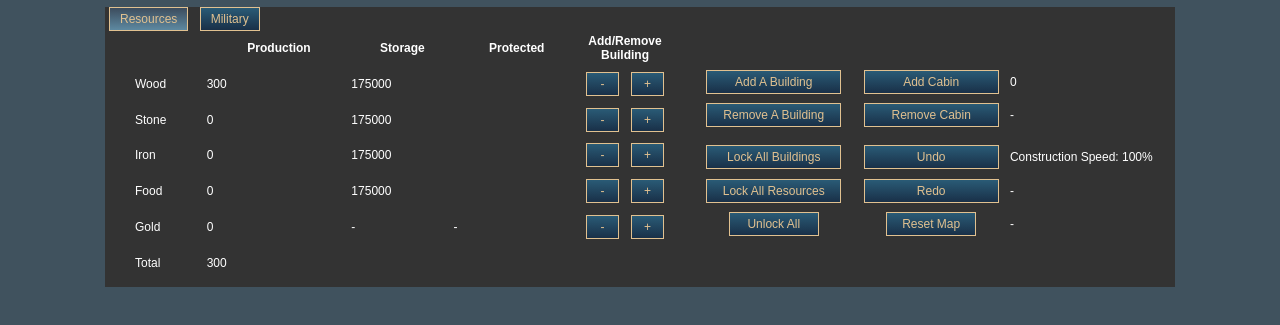
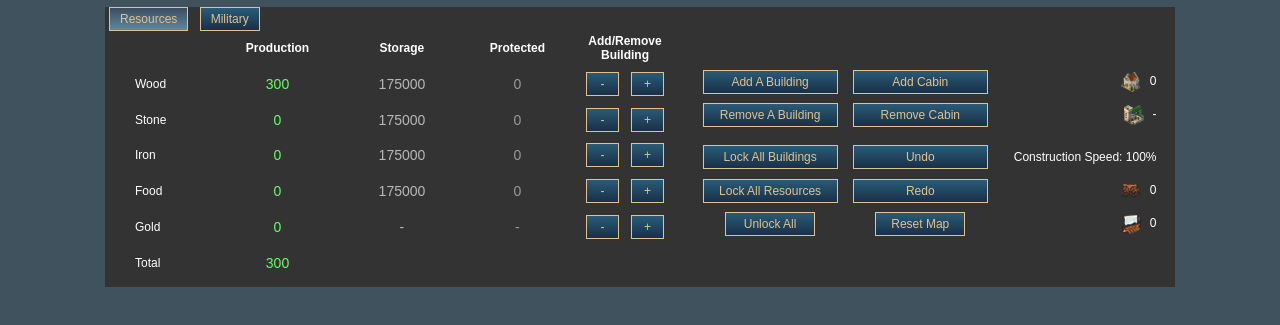
Before and after one commit to theladystar/cotgoptimizer, a plain HTML site: page index.html in a window 1280 px wide. Shown: the part 635-960 px from the top of the page. Drawn offline with nearby package versions, Linux system fonts and the light colour scheme.

Commit message:
finished main res panel

```diff
--- a/citycalcs.js
+++ b/citycalcs.js
@@ -14,6 +14,11 @@ function updateCityRes () {
 	var foodstorage = 175000;
 	var resprotected = 0;
 
+	var numberbuildings = 0;
+	var numbercarts = 0;
+	var numbertrships = 0;
+	var construcspeed = 100;
+
 
 	var numberspots = $('#cityholder').find('div');
 	$('.fields').removeClass('fields');
@@ -26,27 +31,33 @@ function updateCityRes () {
 			var building = $(thisdiv).attr('data-building');
 
 			if (building == 'foresters') {
+				numberbuildings += 1;
 				var amt = woodtotalprod;
 				woodtotalprod = updateWoodProd(thisdiv, amt);
 			}
 			else if (building == 'stonemine') {
+				numberbuildings += 1;
 				var amt = stonetotalprod;
 				stonetotalprod = updateStoneProd(thisdiv, amt);
 			}
 			else if (building == 'ironmine') {
+				numberbuildings += 1;
 				var amt = irontotalprod;
 				irontotalprod = updateIronProd(thisdiv, amt);
 			}
 			else if (building == 'farm') {
+				numberbuildings += 1;
 				var amt = foodtotalprod;
 				foodtotalprod = updateFoodProd(thisdiv, amt);
 				updateFields(thisdiv);
 			}
 			else if (building == 'villa') {
+				numberbuildings += 1;
 				var amt = goldtotalprod;
 				goldtotalprod = updateGoldProd(thisdiv, amt);
 			}
 			else if (building == 'storehouse') {
+				numberbuildings += 1;
 				var wstor = woodstorage;
 				var sstore = stonestorage;
 				var istore = ironstorage;
@@ -56,6 +67,23 @@ function updateCityRes () {
 				stonestorage = newamts[1];
 				ironstorage = newamts[2];
 				foodstorage = newamts[3];
+			}
+			else if (building == 'hide') {
+				numberbuildings += 1;
+				var amt = resprotected;
+				resprotected = updateHideAmt(thisdiv, amt);
+			}
+			else if (building == 'forum') {
+				numberbuildings += 1;
+				numbercarts += buildingsobject['forum']['stats']['tradecarts'];
+			}
+			else if (building == 'port') {
+				numberbuildings += 1;
+				numbertrships += buildingsobject['port']['stats']['tradeships'];
+			}
+			else if (building == 'cabin') {
+				numberbuildings += 1;
+				construcspeed += 100;
 			}
 		}
 	}
@@ -76,11 +104,17 @@ function updateCityRes () {
 	$('#foodproductiontd').text(foodtotalprod);
 	$('#goldproductiontd').text(goldtotalprod);
 	$('#totalproductiontd').text( (woodtotalprod + stonetotalprod + irontotalprod + foodtotalprod + goldtotalprod) );
+	$('#woodprotectedtd, #stoneprotectedtd, #ironprotectedtd, #foodprotectedtd').text(resprotected);
 
 	$('#woodstoragetd').text(woodstorage);
 	$('#stonestoragetd').text(stonestorage);
 	$('#ironstoragetd').text(ironstorage);
 	$('#foodstoragetd').text(foodstorage);
+
+	$('#constrspeedp').text( (construcspeed + '%') );
+	$('#numberbuildings').text(numberbuildings);
+	$('#numbercarts').text(numbercarts);
+	$('#numbertradeships').text(numbertrships);
 
 }
 
@@ -124,6 +158,31 @@ function updateStorage(thisdiv, woodstorage, stonestorage, ironstorage, foodstor
 
 	var storageamts = [finalwoodtot, finalstonetot, finalirontot, finalfoodtot];
 	return storageamts;
+}
+
+function updateHideAmt(thisdiv, resprotected) {
+
+	var toadd = buildingsobject['hide']['stats']['reshidden'];
+	var neighbours = getEightNeighbours(thisdiv);
+
+	var forestnodes = 0;
+
+	var j;
+	for (j = 0; j < neighbours.length; j++) {
+		var current = neighbours[j];
+
+		if ($('#' + current).length > 0) {
+			if ($('#' + current).hasClass('forest')) {
+				forestnodes += 1;
+			}
+		}
+	}
+	var addnodes = ( toadd * ( buildingsobject['forest']['stats']['woodresnodebonus'] / 100 ) ) * forestnodes;
+	var plusnodes = toadd + addnodes;
+
+	resprotected += plusnodes;
+	return resprotected;
+
 }
 
 // update city wood production value
--- a/index.html
+++ b/index.html
@@ -1,3 +1,23 @@
+<!--
+
+	City optimizer for Crown of the Gods browsergame (www.crownofthegods.com)
+
+	Created by Andrea Garratt ('Star' in-game), 2019
+
+	Contact: andreagarratt2017@gmail.com, or mail Star in-game.
+
+	Commits from over cotgoptimizer's development can be found at https://github.com/theladystar/cotgoptimizer
+
+
+
+	(Some UI inspiration has been taken from Hexist's city optimizer, however ALL code on this project is my own and written from scratch in javascript)
+
+	My javascript is intentionally left unobfuscated, so that other users can take this code and build on from it, if they want to. (This is also the reason I've linked my github repo above)
+
+	If you are building on from this code, it would be nice if you forked it on github so I can see it, but ofc you don't have to :)
+
+-->
+
 <!DOCTYPE html>
 <html lang="en">
 <head>
@@ -244,7 +264,7 @@
 				</table>
 			</div>
 
-			<div ID = "spothovermenu">
+			<div ID = "spothovermenu" style="display: none;">
 
 
 			</div>
@@ -756,9 +776,9 @@
 				</tr>
 				<tr>
 					<td>Wood</td>
-					<td ID = "woodproductiontd"></td>
-					<td ID = "woodstoragetd"></td>
-					<td ID = "woodprotectedtd"></td>
+					<td ID = "woodproductiontd" class = "centrefl greentd"></td>
+					<td ID = "woodstoragetd" class = "centrefl lgreytd"></td>
+					<td ID = "woodprotectedtd" class = "centrefl dgreytd"></td>
 					<td class = "btt">
 						<button ID = "woodminus" class = "mid bttbluebuttons">-</button>
 					</td>
@@ -768,9 +788,9 @@
 				</tr>
 				<tr>
 					<td>Stone</td>
-					<td ID = "stoneproductiontd"></td>
-					<td ID = "stonestoragetd"></td>
-					<td ID = "stoneprotectedtd"></td>
+					<td ID = "stoneproductiontd" class = "centrefl greentd"></td>
+					<td ID = "stonestoragetd" class = "centrefl lgreytd"></td>
+					<td ID = "stoneprotectedtd" class = "centrefl dgreytd"></td>
 					<td class = "btt">
 						<button ID = "stoneminus" class = "mid bttbluebuttons">-</button>
 					</td>
@@ -780,9 +800,9 @@
 				</tr>
 				<tr>
 					<td>Iron</td>
-					<td ID = "ironproductiontd"></td>
-					<td ID = "ironstoragetd"></td>
-					<td ID = "ironprotectedtd"></td>
+					<td ID = "ironproductiontd" class = "centrefl greentd"></td>
+					<td ID = "ironstoragetd" class = "centrefl lgreytd"></td>
+					<td ID = "ironprotectedtd" class = "centrefl dgreytd"></td>
 					<td class = "btt">
 						<button ID = "ironminus" class = "mid bttbluebuttons">-</button>
 					</td>
@@ -792,9 +812,9 @@
 				</tr>
 				<tr>
 					<td>Food</td>
-					<td ID = "foodproductiontd"></td>
-					<td ID = "foodstoragetd"></td>
-					<td ID = "foodprotectedtd"></td>
+					<td ID = "foodproductiontd" class = "centrefl greentd"></td>
+					<td ID = "foodstoragetd" class = "centrefl lgreytd"></td>
+					<td ID = "foodprotectedtd" class = "centrefl dgreytd"></td>
 					<td class = "btt">
 						<button ID = "foodminus" class = "mid bttbluebuttons">-</button>
 					</td>
@@ -804,9 +824,9 @@
 				</tr>
 				<tr>
 					<td>Gold</td>
-					<td ID = "goldproductiontd"></td>
-					<td>-</td>
-					<td>-</td>
+					<td ID = "goldproductiontd" class = "centrefl greentd"></td>
+					<td class = "centrefl lgreytd">-</td>
+					<td class = "centrefl dgreytd">-</td>
 					<td class = "btt">
 						<button ID = "goldminus" class = "mid bttbluebuttons">-</button>
 					</td>
@@ -816,7 +836,7 @@
 				</tr>
 				<tr>
 					<td>Total</td>
-					<td ID = "totalproductiontd"></td>
+					<td ID = "totalproductiontd" class = "centrefl greentd"></td>
 					<td></td>
 					<td></td>
 					<td></td>
@@ -837,7 +857,7 @@
 					<td class = "mtt">
 						<button ID = "addacabin" class = "midbutton mid bttbluebuttons">Add Cabin</button>
 					</td>
-					<td>
+					<td class = "endrow">
 						<span class = "cabinpic"></span> <span ID = "numberbuildings">0</span>
 					</td>
 				</tr>
@@ -848,7 +868,7 @@
 					<td class = "mtt">
 						<button ID = "removeacabin" class = "midbutton mid bttbluebuttons">Remove Cabin</button>
 					</td>
-					<td>
+					<td class = "endrow">
 						<span class = "barrackspic"></span> <span ID = "armysize">-</span>
 					</td>
 				</tr>
@@ -864,7 +884,7 @@
 					<td class = "mtt">
 						<button ID = "undoaction" class = "midbutton mid bttbluebuttons">Undo</button>
 					</td>
-					<td>
+					<td class = "endrow">
 						<span>Construction Speed: </span><span ID = "constrspeedp">100%</span>
 					</td>
 				</tr>
@@ -875,7 +895,7 @@
 					<td class = "mtt">
 						<button ID = "redoaction" class = "midbutton mid bttbluebuttons">Redo</button>
 					</td>
-					<td>
+					<td class = "endrow">
 						<span class = "cartspic"></span> <span ID = "numbercarts">-</span>
 					</td>
 				</tr>
@@ -886,7 +906,7 @@
 					<td class = "mtt">
 						<button ID = "resetmap" class = "smallerbutton mid bttbluebuttons">Reset Map</button>
 					</td>
-					<td>
+					<td class = "endrow">
 						<span class = "shipspic"></span> <span ID = "numbertradeships">-</span>
 					</td>
 				</tr>
--- a/style.css
+++ b/style.css
@@ -597,3 +597,65 @@ button:focus {
 .bttbluebuttons:focus {
 	outline: none;
 }
+
+.centrefl {
+	text-align: center;
+	font-size: 14px;
+}
+
+.greentd {
+	color: #6f6;
+}
+
+.lgreytd {
+	color: #b7b7b7;
+}
+
+.dgreytd {
+	color: #999999;
+}
+
+.endrow {
+	text-align: right;
+	padding-right: 20px;
+}
+
+.cabinpic {
+	background: url(images/icons/cabin.png);
+	background-size: 100% 100%;
+	height: 20px;
+	width: 20px;
+	display: inline-block;
+	vertical-align: middle;
+	margin-right: 5px;
+}
+
+.barrackspic {
+	background: url(images/icons/barracks.png);
+	background-size: 100% 100%;
+	height: 20px;
+	width: 20px;
+	display: inline-block;
+	vertical-align: middle;
+	margin-right: 5px;
+}
+
+.cartspic {
+	background: url(images/icons/cart.png);
+	background-size: 100% 100%;
+	height: 14px;
+	width: 20px;
+	display: inline-block;
+	vertical-align: middle;
+	margin-right: 5px;
+}
+
+.shipspic {
+	background: url(images/icons/tradeship.png);
+	background-size: 100% 100%;
+	height: 20px;
+	width: 20px;
+	display: inline-block;
+	vertical-align: middle;
+	margin-right: 5px;
+}
```
Also changed, not shown: 1 other file.
